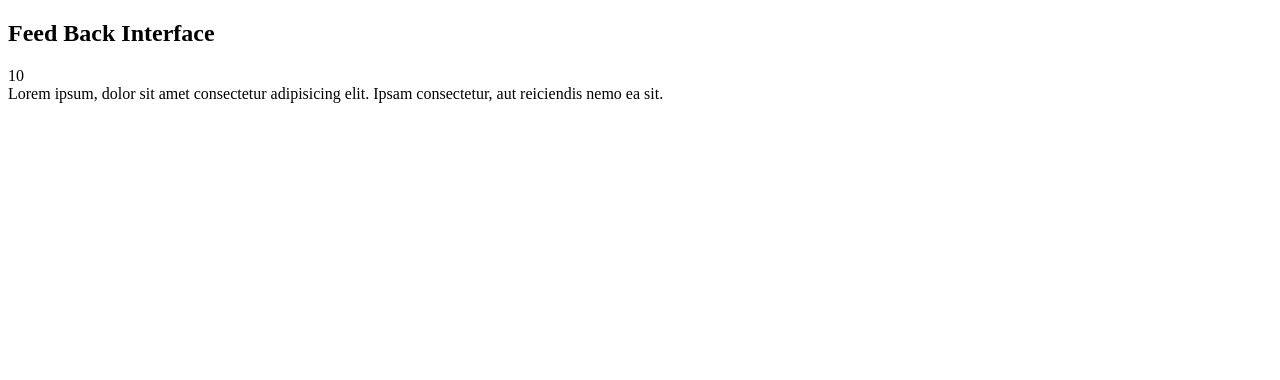
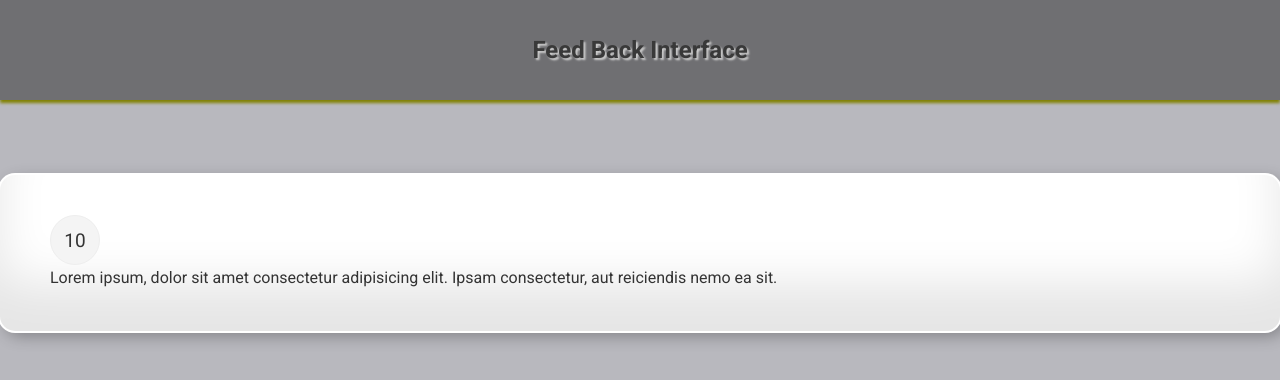
Before and after one commit to caeserlondon/react-feed-back, a React (Create React App) app: page / in a window 1280 px wide. Shown: the top 380 px of the page. Built offline with nearby package versions, Linux system fonts and the light colour scheme.

Commit message:
Adding Header and Item style

```diff
--- a/src/index.css
+++ b/src/index.css
@@ -0,0 +1,64 @@
+@import url('https://fonts.googleapis.com/css2?family=Roboto:wght@400;500;700&display=swap');
+
+* {
+	box-sizing: border-box;
+	margin: 0;
+	padding: 0;
+}
+
+body {
+	font-family: 'Roboto', sans-serif;
+	background-color: #b8b8be;
+	color: rgb(57, 57, 57);
+	line-height: 1.6;
+}
+
+.container {
+	max-width: 768px;
+	margin: auto;
+	padding: 0 20px;
+}
+
+header {
+	height: 100px;
+	width: 100%;
+	background-color: rgba(0, 0, 0, 0.4);
+	text-shadow: 2px 2px 2px #ccc;
+	display: flex;
+	justify-content: space-between;
+	align-items: center;
+	margin-bottom: 75px;
+	box-shadow: 0px 3px 3px olive;
+}
+
+.card {
+	background-color: #fff;
+	color: #333;
+	border-radius: 15px;
+	padding: 40px 50px;
+	margin: 20px 0;
+	position: relative;
+	box-shadow: inset 0 -3em 3em rgba(0, 0, 0, 0.1), 0 0 0 2px rgb(255, 255, 255),
+		0.3em 0.3em 1em rgba(0, 0, 0, 0.3);
+}
+
+.rating {
+	display: flex;
+	align-items: center;
+	justify-content: space-around;
+	margin: 30px 0 40px;
+}
+
+.rating li,
+.num-display {
+	position: relative;
+	background: #f4f4f4;
+	width: 50px;
+	height: 50px;
+	padding: 10px;
+	text-align: center;
+	border-radius: 50%;
+	font-size: 19px;
+	border: 1px #eee solid;
+	transition: 0.3s;
+}
```
